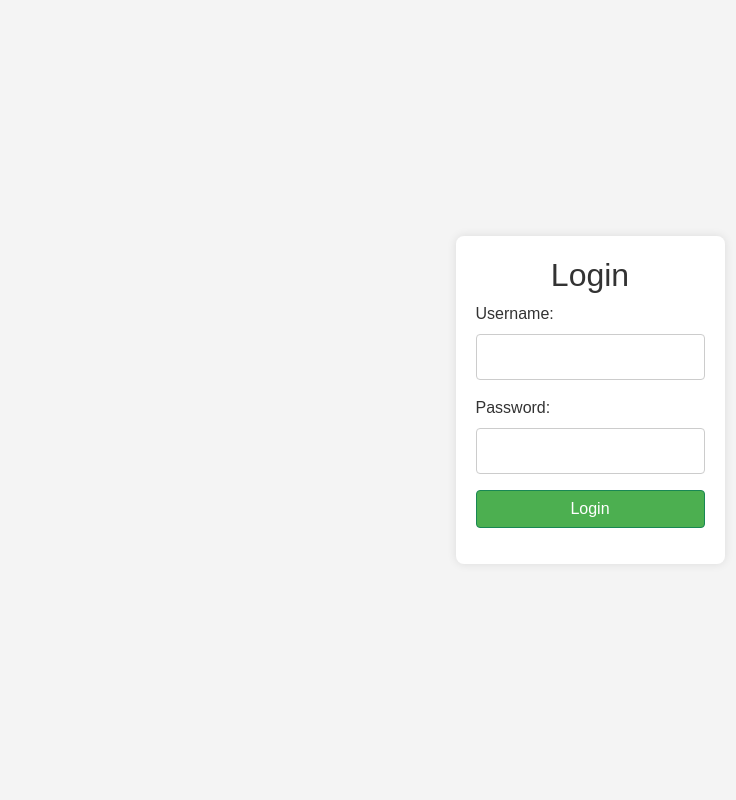
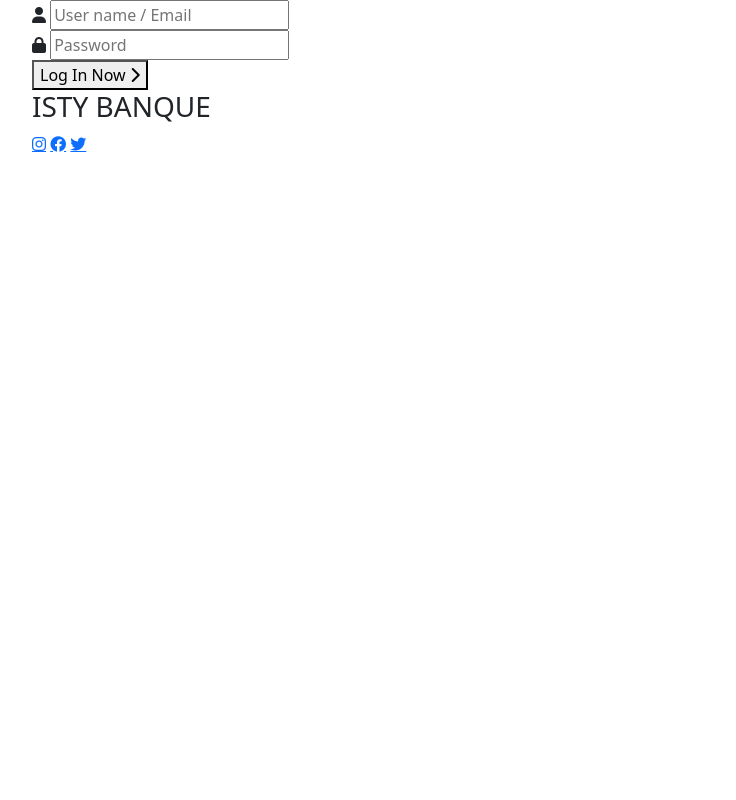
Before and after one commit to loudhaiefheni/ProjetAPI, a Flask app: page / in a window 1280 px wide. Shown: the whole page, without its empty margins (50-786 px from the left). Run offline with Flask 3, Linux system fonts and the light colour scheme.

Commit message:
Update login.html

```diff
--- a/templates/login.html
+++ b/templates/login.html
@@ -7,69 +7,49 @@
 
     <!-- Ajouter les liens Bootstrap -->
     <link href="https://cdn.jsdelivr.net/npm/bootstrap@5.0.2/dist/css/bootstrap.min.css" rel="stylesheet">
+    <!-- Ajouter les liens style.css -->
+    <link rel="stylesheet" href="static/css/style.css">
+    <link href="https://cdnjs.cloudflare.com/ajax/libs/font-awesome/6.0.0-beta3/css/all.min.css" rel="stylesheet">
+</head>
 
-    <style>
-        /* Vos styles personnalisés ici */
-
-        body {
-            font-family: Arial, sans-serif;
-            background-color: #f4f4f4;
-            margin: 0;
-            padding: 0;
-            display: flex;
-            align-items: center;
-            justify-content: center;
-            height: 100vh;
-        }
-
-        h2 {
-            text-align: center;
-            color: #333;
-        }
-
-        form {
-            background-color: #fff;
-            padding: 20px;
-            border-radius: 8px;
-            box-shadow: 0 0 10px rgba(0, 0, 0, 0.1);
-        }
-
-        label {
-            display: block;
-            margin-bottom: 8px;
-            color: #333;
-        }
-
-        input {
-            width: 100%;
-            padding: 10px;
-            margin-bottom: 16px;
-            border: 1px solid #ccc;
-            border-radius: 4px;
-            box-sizing: border-box;
-        }
-
-        input[type="submit"] {
-            background-color: #4caf50;
-            color: #fff;
-            cursor: pointer;
-        }
-
-        input[type="submit"]:hover {
-            background-color: #45a049;
-        }
-
-        p {
-            color: #f00;
-            text-align: center;
-        }
-
-        div {
-            margin-top: 80px;
-        }
-    </style>
-</head>
 <body>
+        <form action="/login" method="post">
+        <div class="container">
+            <div class="screen">
+                <div class="screen__content">
+                    <form class="login">
+                        <div class="login__field">
+                            <i class="login__icon fas fa-user"></i>
+                            <input type="text" id="username" name="username" required class="login__input"  placeholder="User name / Email" >
+                        </div>
+                        <div class="login__field">
+                            <i class="login__icon fas fa-lock"></i>
+                            <input type="password" id="password" name="password" required class="login__input" placeholder="Password">
+                        </div>
+                        <button class="button login__submit" type="submit" value="Login">
+                            <span class="button__text">Log In Now</span>
+                            <i class="button__icon fas fa-chevron-right"></i>
+                        </button>
+                    </form>
+                    <div class="social-login">
+                        <h3>ISTY BANQUE</h3>
+                        <div class="social-icons">
+                            <a href="#" class="social-login__icon fab fa-instagram"></a>
+                            <a href="#" class="social-login__icon fab fa-facebook"></a>
+                            <a href="#" class="social-login__icon fab fa-twitter"></a>
+                        </div>
+                    </div>
+                </div>
+                <div class="screen__background">
+                    <span class="screen__background__shape screen__background__shape4"></span>
+                    <span class="screen__background__shape screen__background__shape3"></span>
+                    <span class="screen__background__shape screen__background__shape2"></span>
+                    <span class="screen__background__shape screen__background__shape1"></span>
+                </div>
+            </div>
+        </div>
+    </form>
+<!--
     <form action="/login" method="post">
         <h2>Login</h2>
         <label for="username">Username:</label>
@@ -78,6 +58,8 @@
         <input type="password" id="password" name="password" required><br>
         <input type="submit" class="btn btn-success" value="Login">
     </form>
+-->
+
     <div>
         {% if message %}
             <p>{{ message }}</p>
```
